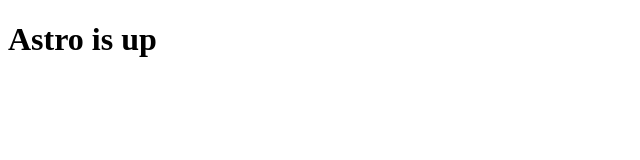
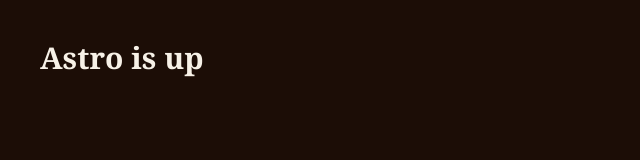
Before and after one commit to kaje94/menufic, an Astro site in the folder design/astro/: page / in a window 1280 px wide. Shown: the whole page, without its empty margins (0-640 px from the left). Built offline with nearby package versions, Linux system fonts and the light colour scheme; Astro itself is replaced by a stand-in of ours.

Commit message:
feat(design): port trimmed theme, assets, fonts, screenshot script

```diff
--- /dev/null
+++ b/design/astro/scripts/shot.mjs
@@ -0,0 +1,18 @@
+import puppeteer from 'puppeteer-core';
+const CHROME = '/Applications/Google Chrome.app/Contents/MacOS/Google Chrome';
+const [url, outdir = 'shots'] = process.argv.slice(2);
+const widths = [390, 768, 1440];
+const b = await puppeteer.launch({ executablePath: CHROME, headless: 'new' });
+for (const w of widths) {
+  const p = await b.newPage();
+  const errs = [];
+  p.on('console', m => m.type() === 'error' && errs.push(m.text()));
+  await p.setViewport({ width: w, height: 900 });
+  await p.goto(url, { waitUntil: 'networkidle0' });
+  // overflow check ignoring scroll-clipped descendants
+  const overflow = await p.evaluate(() => document.documentElement.scrollWidth - document.documentElement.clientWidth);
+  await p.screenshot({ path: `${outdir}/${w}.png`, fullPage: true });
+  console.log(`w=${w} overflowPx=${overflow} consoleErrors=${errs.length}`, errs.slice(0, 3));
+  await p.close();
+}
+await b.close();
--- /dev/null
+++ b/design/astro/src/layouts/BaseHead.astro
@@ -0,0 +1,10 @@
+---
+interface Props { title: string; description?: string; }
+const { title, description = 'Menufic — beautiful digital menus.' } = Astro.props;
+---
+<meta charset="UTF-8" />
+<meta name="viewport" content="width=device-width, initial-scale=1.0" />
+<title>{title}</title>
+<meta name="description" content={description} />
+<link rel="preconnect" href="https://api.fontshare.com" crossorigin />
+<link rel="stylesheet" href="https://api.fontshare.com/v2/css?f[]=boska@400,500,700&f[]=supreme@400,500,600,700&display=swap" />
--- a/design/astro/src/pages/index.astro
+++ b/design/astro/src/pages/index.astro
@@ -1,4 +1,5 @@
 ---
+import '../styles/app.css';
 ---
 <html lang="en" data-theme="menufic">
   <head><meta charset="utf-8" /><title>Astro smoke</title></head>
--- /dev/null
+++ b/design/astro/src/styles/app.css
@@ -0,0 +1,179 @@
+@import "tailwindcss";
+@source "../**/*.{astro,tsx,ts}";
+@plugin "daisyui";
+
+/* ---- menufic (Brand + App + Admin): warm cocoa dark ---- */
+@plugin "daisyui/theme" {
+  name: "menufic";
+  default: true;
+  prefersdark: true;
+  color-scheme: dark;
+
+  --color-base-100: oklch(0.18 0.03 45);    /* cocoa-bg */
+  --color-base-200: oklch(0.235 0.034 46);  /* surface */
+  --color-base-300: oklch(0.295 0.04 48);   /* surface-2 */
+  --color-base-content: oklch(0.96 0.015 78); /* cream */
+
+  --color-primary: oklch(0.56 0.19 32);     /* tomato — ACT */
+  --color-primary-content: oklch(1 0 0);    /* white */
+  --color-secondary: oklch(0.785 0.14 68);  /* saffron — ATTENTION */
+  --color-secondary-content: oklch(0.155 0.026 52); /* cocoa-deep */
+  --color-accent: oklch(0.72 0.14 70);      /* saffron-deep */
+  --color-accent-content: oklch(0.155 0.026 52);
+  --color-neutral: oklch(0.295 0.04 48);    /* surface-2 */
+  --color-neutral-content: oklch(0.96 0.015 78);
+
+  --color-info: oklch(0.83 0.022 78);       /* cream-soft */
+  --color-info-content: oklch(0.155 0.026 52);
+  --color-success: oklch(0.72 0.15 150);    /* herb-green — CONFIRM */
+  --color-success-content: oklch(0.155 0.026 52);
+  --color-warning: oklch(0.785 0.14 68);    /* saffron */
+  --color-warning-content: oklch(0.155 0.026 52);
+  --color-error: oklch(0.50 0.17 25);       /* danger-red (functional state, NOT tomato) */
+  --color-error-content: oklch(0.96 0.015 78);
+
+  --radius-selector: 999px;  /* pills: badges, chips */
+  --radius-field: 12px;      /* inputs/selects (DESIGN.md sm) */
+  --radius-box: 24px;        /* cards/panels (DESIGN.md lg) */
+  --border: 1px;
+  --depth: 0;
+  --noise: 0;
+}
+
+/* ---- menufic-public (diner Public menu): owner's LIGHT default ----
+   Runtime: theme builder overrides --color-primary / --radius-box /
+   --radius-field / font-family INLINE on the menu root. */
+@plugin "daisyui/theme" {
+  name: "menufic-public";
+  color-scheme: light;
+
+  --color-base-100: oklch(0.97 0.01 78);    /* warm light bg (NOT pure white) */
+  --color-base-200: oklch(0.94 0.012 78);
+  --color-base-300: oklch(0.90 0.014 78);
+  --color-base-content: oklch(0.25 0.02 40);
+
+  --color-primary: oklch(0.55 0.16 35);     /* terracotta default; owner-overridable */
+  --color-primary-content: oklch(0.98 0.01 78);
+  --color-secondary: oklch(0.72 0.14 70);
+  --color-secondary-content: oklch(0.20 0.02 40);
+  --color-success: oklch(0.62 0.15 150);
+  --color-success-content: oklch(0.98 0.01 78);
+
+  --radius-selector: 999px;
+  --radius-field: 12px;
+  --radius-box: 18px;
+  --border: 1px;
+  --depth: 0;
+  --noise: 0;
+}
+
+/* ---- Tailwind tokens (fonts, pill radius, the Shadow Vocabulary) ---- */
+@theme {
+  --font-display: "Boska", Georgia, serif;
+  --font-body: "Supreme", system-ui, sans-serif;
+  --radius-pill: 999px;
+  --shadow-accent-glow: 0 10px 30px -10px oklch(0.56 0.19 32 / 0.7);
+  --shadow-accent-glow-hover: 0 16px 40px -12px oklch(0.56 0.19 32 / 0.8);
+  --shadow-floating: 0 18px 40px -22px oklch(0 0 0 / 0.8);
+  --shadow-nav: 0 8px 30px -18px oklch(0 0 0 / 0.8);
+  /* Cocoa-deep: the deepest well — footers + the app sidebar anchor.
+     A step DARKER than base-100, so it can't map to a base-2xx slot (those go lighter). */
+  --color-cocoa-deep: oklch(0.155 0.026 52);
+}
+
+/* ── daisyUI component overrides — MUST stay UNLAYERED ──────────────────
+   daisyUI v5 emits its component CSS into the `utilities` cascade layer,
+   which outranks Tailwind's `components` layer. So brand overrides for
+   daisyUI *components* live unlayered, where they reliably win (e.g. pill
+   buttons beat daisyUI's 12px radius-field default; the 48px input shell
+   beats daisyUI's shorter one). Per-instance Tailwind utilities still
+   override these by source order — verified on this page. */
+
+/* Buttons: pill + tactile lift (DESIGN.md §5 Buttons) */
+.btn {
+  border-radius: var(--radius-pill);
+  min-height: 48px;
+  height: 48px;
+  padding-inline: 24px;
+  font-family: var(--font-body);
+  font-weight: 600;
+  transition: transform 300ms cubic-bezier(0.16, 1, 0.3, 1), background-color 300ms cubic-bezier(0.16, 1, 0.3, 1), box-shadow 300ms cubic-bezier(0.16, 1, 0.3, 1), border-color 300ms cubic-bezier(0.16, 1, 0.3, 1);
+}
+.btn:hover { transform: translateY(-2px); }
+.btn-primary { box-shadow: var(--shadow-accent-glow); }
+.btn-primary:hover { box-shadow: var(--shadow-accent-glow-hover); }
+
+/* Ghost: transparent, 1px line border, cream text, warm fill on hover */
+.btn-ghost {
+  background: transparent;
+  color: var(--color-base-content);
+  border: 1px solid color-mix(in oklch, var(--color-base-content) 22%, transparent);
+}
+.btn-ghost:hover { background: var(--color-base-200); }
+
+/* Inputs/selects: 48px shell (DESIGN.md §5 Inputs) */
+.input, .select { height: 48px; }
+
+/* Cards float only on lift (Tonal-First) */
+.card { transition: box-shadow 300ms cubic-bezier(0.16, 1, 0.3, 1); }
+
+/* Global saffron focus ring — never removed (DESIGN.md §5).
+   `!important` is deliberate: daisyUI tints each component's outline to its
+   own colour (e.g. `.btn { outline-color: var(--btn-color) }`) and strips the
+   outline entirely on menu/tab/toggle parts. The brand ring must win over all
+   of them so every focusable shows the same saffron ring. */
+:focus-visible {
+  outline: 3px solid var(--color-secondary) !important;
+  outline-offset: 3px !important;
+  border-radius: 6px;
+}
+
+@layer utilities {
+  .shadow-floating { box-shadow: var(--shadow-floating); }
+  .shadow-nav { box-shadow: var(--shadow-nav); }
+  .measure { max-width: 70ch; }       /* body 65–75ch */
+  .text-balance { text-wrap: balance; }
+  .text-pretty { text-wrap: pretty; }
+}
+
+@layer base {
+  /* Display headings default to Boska; body to Supreme */
+  body { font-family: var(--font-body); }
+  h1, h2, h3, h4 { font-family: var(--font-display); text-wrap: balance; }
+}
+
+@layer utilities {
+  /* Entrance stagger — JS adds `.in` in delay order (reused by App pages).
+     Gated on `.js` so a no-JS / failed-JS load still shows everything. */
+  .js .stagger { opacity: 0; transform: translateY(22px); }
+  .js .stagger.in {
+    opacity: 1;
+    transform: none;
+    transition: opacity 550ms cubic-bezier(0.16, 1, 0.3, 1),
+                transform 550ms cubic-bezier(0.16, 1, 0.3, 1);
+  }
+
+  /* Reveal-on-scroll — JS IntersectionObserver adds `.in` when the element
+     enters the viewport (Brand landing sections). Same `.js` no-JS guard as
+     `.stagger`; a longer, single-element reveal rather than a load-time stagger. */
+  .js .reveal { opacity: 0; transform: translateY(30px); }
+  .js .reveal.in {
+    opacity: 1;
+    transform: none;
+    transition: opacity 700ms cubic-bezier(0.16, 1, 0.3, 1),
+                transform 700ms cubic-bezier(0.16, 1, 0.3, 1);
+  }
+}
+
+/* Motion is opt-out everywhere (DESIGN.md §6 / WCAG): damp transitions,
+   keep all content visible, never animate the reveal. */
+@media (prefers-reduced-motion: reduce) {
+  *, *::before, *::after {
+    animation-duration: 0.01ms !important;
+    animation-iteration-count: 1 !important;
+    transition-duration: 0.01ms !important;
+    scroll-behavior: auto !important;
+  }
+  .js .stagger { opacity: 1 !important; transform: none !important; }
+  .js .reveal { opacity: 1 !important; transform: none !important; }
+}
```
Also changed, not shown: design/astro/public/img/photo-1414235077428-338989a2e8c0.jpg (added), design/astro/public/img/photo-1424847651672-bf20a4b0982b.jpg (added), design/astro/public/img/photo-1432139555190-58524dae6a55.jpg (added), design/astro/public/img/photo-1438761681033-6461ffad8d80.jpg (added), design/astro/public/img/photo-1455619452474-d2be8b1e70cd.jpg (added), design/astro/public/img/photo-1484723091739-30a097e8f929.jpg (added), design/astro/public/img/photo-1494790108377-be9c29b29330.jpg (added), design/astro/public/img/photo-1507003211169-0a1dd7228f2d.jpg (added), design/astro/public/img/photo-1517248135467-4c7edcad34c4.jpg (added), design/astro/public/img/photo-1555396273-367ea4eb4db5.jpg (added), design/astro/public/img/photo-1565299624946-b28f40a0ae38.jpg (added), design/astro/public/video/hero-meatball-poster.jpg (added), 1 other file.
